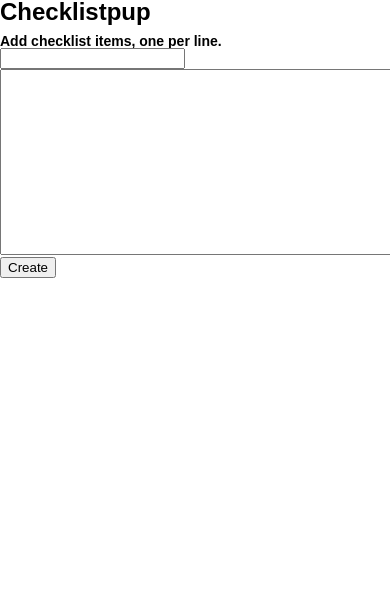
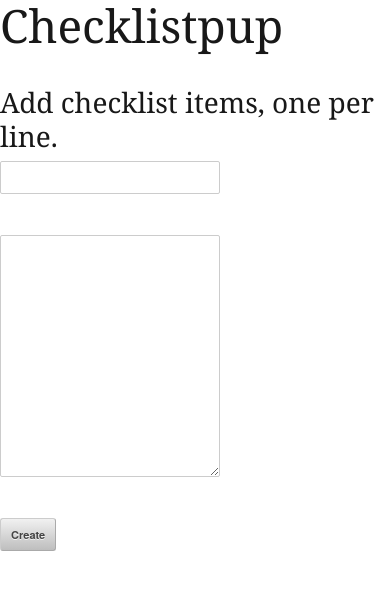
Before and after one commit to barrel/Checklistpup, a CodeIgniter app: page / in a window 390 px wide; the page is wider, and only the part inside the window is pictured. Shown: the top 590 px of that part. Run offline with CodeIgniter, Linux system fonts and the light colour scheme; data that the repository does not hold is empty; some libraries are stand-ins or nearby versions.

Commit message:
Adding skeleton.

```diff
--- a/application/views/layouts/main.tpl.php
+++ b/application/views/layouts/main.tpl.php
@@ -13,6 +13,9 @@
 
 	<link type="text/css" rel="stylesheet" href="<?= site_url('/public/ss/reset.css'); ?>" />
 	<link type="text/css" rel="stylesheet" href="<?= site_url('/public/ss/main.css'); ?>" />
+	<link rel="stylesheet" href="<?= site_url('/public/ss/base.css'); ?>">
+	<link rel="stylesheet" href="<?= site_url('/public/ss/skeleton.css'); ?>">
+	<link rel="stylesheet" href="<?= site_url('/public/ss/layout.css'); ?>">
 
 	<link rel="shortcut icon" href="<?= site_url('/public/favicon.ico'); ?>" />
 
--- /dev/null
+++ b/public/ss/base.css
@@ -0,0 +1,267 @@
+/*
+* Skeleton V1.2
+* Copyright 2011, Dave Gamache
+* www.getskeleton.com
+* Free to use under the MIT license.
+* http://www.opensource.org/licenses/mit-license.php
+* 6/20/2012
+*/
+
+
+/* Table of Content
+==================================================
+	#Reset & Basics
+	#Basic Styles
+	#Site Styles
+	#Typography
+	#Links
+	#Lists
+	#Images
+	#Buttons
+	#Forms
+	#Misc */
+
+
+/* #Reset & Basics (Inspired by E. Meyers)
+================================================== */
+	html, body, div, span, applet, object, iframe, h1, h2, h3, h4, h5, h6, p, blockquote, pre, a, abbr, acronym, address, big, cite, code, del, dfn, em, img, ins, kbd, q, s, samp, small, strike, strong, sub, sup, tt, var, b, u, i, center, dl, dt, dd, ol, ul, li, fieldset, form, label, legend, table, caption, tbody, tfoot, thead, tr, th, td, article, aside, canvas, details, embed, figure, figcaption, footer, header, hgroup, menu, nav, output, ruby, section, summary, time, mark, audio, video {
+		margin: 0;
+		padding: 0;
+		border: 0;
+		font-size: 100%;
+		font: inherit;
+		vertical-align: baseline; }
+	article, aside, details, figcaption, figure, footer, header, hgroup, menu, nav, section {
+		display: block; }
+	body {
+		line-height: 1; }
+	ol, ul {
+		list-style: none; }
+	blockquote, q {
+		quotes: none; }
+	blockquote:before, blockquote:after,
+	q:before, q:after {
+		content: '';
+		content: none; }
+	table {
+		border-collapse: collapse;
+		border-spacing: 0; }
+
+
+/* #Basic Styles
+================================================== */
+	body {
+		background: #fff;
+		font: 14px/21px "HelveticaNeue", "Helvetica Neue", Helvetica, Arial, sans-serif;
+		color: #444;
+		-webkit-font-smoothing: antialiased; /* Fix for webkit rendering */
+		-webkit-text-size-adjust: 100%;
+ }
+
+
+/* #Typography
+================================================== */
+	h1, h2, h3, h4, h5, h6 {
+		color: #181818;
+		font-family: "Georgia", "Times New Roman", serif;
+		font-weight: normal; }
+	h1 a, h2 a, h3 a, h4 a, h5 a, h6 a { font-weight: inherit; }
+	h1 { font-size: 46px; line-height: 50px; margin-bottom: 14px;}
+	h2 { font-size: 35px; line-height: 40px; margin-bottom: 10px; }
+	h3 { font-size: 28px; line-height: 34px; margin-bottom: 8px; }
+	h4 { font-size: 21px; line-height: 30px; margin-bottom: 4px; }
+	h5 { font-size: 17px; line-height: 24px; }
+	h6 { font-size: 14px; line-height: 21px; }
+	.subheader { color: #777; }
+
+	p { margin: 0 0 20px 0; }
+	p img { margin: 0; }
+	p.lead { font-size: 21px; line-height: 27px; color: #777;  }
+
+	em { font-style: italic; }
+	strong { font-weight: bold; color: #333; }
+	small { font-size: 80%; }
+
+/*	Blockquotes  */
+	blockquote, blockquote p { font-size: 17px; line-height: 24px; color: #777; font-style: italic; }
+	blockquote { margin: 0 0 20px; padding: 9px 20px 0 19px; border-left: 1px solid #ddd; }
+	blockquote cite { display: block; font-size: 12px; color: #555; }
+	blockquote cite:before { content: "\2014 \0020"; }
+	blockquote cite a, blockquote cite a:visited, blockquote cite a:visited { color: #555; }
+
+	hr { border: solid #ddd; border-width: 1px 0 0; clear: both; margin: 10px 0 30px; height: 0; }
+
+
+/* #Links
+================================================== */
+	a, a:visited { color: #333; text-decoration: underline; outline: 0; }
+	a:hover, a:focus { color: #000; }
+	p a, p a:visited { line-height: inherit; }
+
+
+/* #Lists
+================================================== */
+	ul, ol { margin-bottom: 20px; }
+	ul { list-style: none outside; }
+	ol { list-style: decimal; }
+	ol, ul.square, ul.circle, ul.disc { margin-left: 30px; }
+	ul.square { list-style: square outside; }
+	ul.circle { list-style: circle outside; }
+	ul.disc { list-style: disc outside; }
+	ul ul, ul ol,
+	ol ol, ol ul { margin: 4px 0 5px 30px; font-size: 90%;  }
+	ul ul li, ul ol li,
+	ol ol li, ol ul li { margin-bottom: 6px; }
+	li { line-height: 18px; margin-bottom: 12px; }
+	ul.large li { line-height: 21px; }
+	li p { line-height: 21px; }
+
+/* #Images
+================================================== */
+
+	img.scale-with-grid {
+		max-width: 100%;
+		height: auto; }
+
+
+/* #Buttons
+================================================== */
+
+	.button,
+	button,
+	input[type="submit"],
+	input[type="reset"],
+	input[type="button"] {
+		background: #eee; /* Old browsers */
+		background: #eee -moz-linear-gradient(top, rgba(255,255,255,.2) 0%, rgba(0,0,0,.2) 100%); /* FF3.6+ */
+		background: #eee -webkit-gradient(linear, left top, left bottom, color-stop(0%,rgba(255,255,255,.2)), color-stop(100%,rgba(0,0,0,.2))); /* Chrome,Safari4+ */
+		background: #eee -webkit-linear-gradient(top, rgba(255,255,255,.2) 0%,rgba(0,0,0,.2) 100%); /* Chrome10+,Safari5.1+ */
+		background: #eee -o-linear-gradient(top, rgba(255,255,255,.2) 0%,rgba(0,0,0,.2) 100%); /* Opera11.10+ */
+		background: #eee -ms-linear-gradient(top, rgba(255,255,255,.2) 0%,rgba(0,0,0,.2) 100%); /* IE10+ */
+		background: #eee linear-gradient(top, rgba(255,255,255,.2) 0%,rgba(0,0,0,.2) 100%); /* W3C */
+	  border: 1px solid #aaa;
+	  border-top: 1px solid #ccc;
+	  border-left: 1px solid #ccc;
+	  -moz-border-radius: 3px;
+	  -webkit-border-radius: 3px;
+	  border-radius: 3px;
+	  color: #444;
+	  display: inline-block;
+	  font-size: 11px;
+	  font-weight: bold;
+	  text-decoration: none;
+	  text-shadow: 0 1px rgba(255, 255, 255, .75);
+	  cursor: pointer;
+	  margin-bottom: 20px;
+	  line-height: normal;
+	  padding: 8px 10px;
+	  font-family: "HelveticaNeue", "Helvetica Neue", Helvetica, Arial, sans-serif; }
+
+	.button:hover,
+	button:hover,
+	input[type="submit"]:hover,
+	input[type="reset"]:hover,
+	input[type="button"]:hover {
+		color: #222;
+		background: #ddd; /* Old browsers */
+		background: #ddd -moz-linear-gradient(top, rgba(255,255,255,.3) 0%, rgba(0,0,0,.3) 100%); /* FF3.6+ */
+		background: #ddd -webkit-gradient(linear, left top, left bottom, color-stop(0%,rgba(255,255,255,.3)), color-stop(100%,rgba(0,0,0,.3))); /* Chrome,Safari4+ */
+		background: #ddd -webkit-linear-gradient(top, rgba(255,255,255,.3) 0%,rgba(0,0,0,.3) 100%); /* Chrome10+,Safari5.1+ */
+		background: #ddd -o-linear-gradient(top, rgba(255,255,255,.3) 0%,rgba(0,0,0,.3) 100%); /* Opera11.10+ */
+		background: #ddd -ms-linear-gradient(top, rgba(255,255,255,.3) 0%,rgba(0,0,0,.3) 100%); /* IE10+ */
+		background: #ddd linear-gradient(top, rgba(255,255,255,.3) 0%,rgba(0,0,0,.3) 100%); /* W3C */
+	  border: 1px solid #888;
+	  border-top: 1px solid #aaa;
+	  border-left: 1px solid #aaa; }
+
+	.button:active,
+	button:active,
+	input[type="submit"]:active,
+	input[type="reset"]:active,
+	input[type="button"]:active {
+		border: 1px solid #666;
+		background: #ccc; /* Old browsers */
+		background: #ccc -moz-linear-gradient(top, rgba(255,255,255,.35) 0%, rgba(10,10,10,.4) 100%); /* FF3.6+ */
+		background: #ccc -webkit-gradient(linear, left top, left bottom, color-stop(0%,rgba(255,255,255,.35)), color-stop(100%,rgba(10,10,10,.4))); /* Chrome,Safari4+ */
+		background: #ccc -webkit-linear-gradient(top, rgba(255,255,255,.35) 0%,rgba(10,10,10,.4) 100%); /* Chrome10+,Safari5.1+ */
+		background: #ccc -o-linear-gradient(top, rgba(255,255,255,.35) 0%,rgba(10,10,10,.4) 100%); /* Opera11.10+ */
+		background: #ccc -ms-linear-gradient(top, rgba(255,255,255,.35) 0%,rgba(10,10,10,.4) 100%); /* IE10+ */
+		background: #ccc linear-gradient(top, rgba(255,255,255,.35) 0%,rgba(10,10,10,.4) 100%); /* W3C */ }
+
+	.button.full-width,
+	button.full-width,
+	input[type="submit"].full-width,
+	input[type="reset"].full-width,
+	input[type="button"].full-width {
+		width: 100%;
+		padding-left: 0 !important;
+		padding-right: 0 !important;
+		text-align: center; }
+
+	/* Fix for odd Mozilla border & padding issues */
+	button::-moz-focus-inner,
+	input::-moz-focus-inner {
+    border: 0;
+    padding: 0;
+	}
+
+
+/* #Forms
+================================================== */
+
+	form {
+		margin-bottom: 20px; }
+	fieldset {
+		margin-bottom: 20px; }
+	input[type="text"],
+	input[type="password"],
+	input[type="email"],
+	textarea,
+	select {
+		border: 1px solid #ccc;
+		padding: 6px 4px;
+		outline: none;
+		-moz-border-radius: 2px;
+		-webkit-border-radius: 2px;
+		border-radius: 2px;
+		font: 13px "HelveticaNeue", "Helvetica Neue", Helvetica, Arial, sans-serif;
+		color: #777;
+		margin: 0;
+		width: 210px;
+		max-width: 100%;
+		display: block;
+		margin-bottom: 20px;
+		background: #fff; }
+	select {
+		padding: 0; }
+	input[type="text"]:focus,
+	input[type="password"]:focus,
+	input[type="email"]:focus,
+	textarea:focus {
+		border: 1px solid #aaa;
+ 		color: #444;
+ 		-moz-box-shadow: 0 0 3px rgba(0,0,0,.2);
+		-webkit-box-shadow: 0 0 3px rgba(0,0,0,.2);
+		box-shadow:  0 0 3px rgba(0,0,0,.2); }
+	textarea {
+		min-height: 60px; }
+	label,
+	legend {
+		display: block;
+		font-weight: bold;
+		font-size: 13px;  }
+	select {
+		width: 220px; }
+	input[type="checkbox"] {
+		display: inline; }
+	label span,
+	legend span {
+		font-weight: normal;
+		font-size: 13px;
+		color: #444; }
+
+/* #Misc
+================================================== */
+	.remove-bottom { margin-bottom: 0 !important; }
+	.half-bottom { margin-bottom: 10px !important; }
+	.add-bottom { margin-bottom: 20px !important; }
--- /dev/null
+++ b/public/ss/skeleton.css
@@ -0,0 +1,242 @@
+/*
+* Skeleton V1.2
+* Copyright 2011, Dave Gamache
+* www.getskeleton.com
+* Free to use under the MIT license.
+* http://www.opensource.org/licenses/mit-license.php
+* 6/20/2012
+*/
+
+
+/* Table of Contents
+==================================================
+    #Base 960 Grid
+    #Tablet (Portrait)
+    #Mobile (Portrait)
+    #Mobile (Landscape)
+    #Clearing */
+
+
+
+/* #Base 960 Grid
+================================================== */
+
+    .container                                  { position: relative; width: 960px; margin: 0 auto; padding: 0; }
+    .container .column,
+    .container .columns                         { float: left; display: inline; margin-left: 10px; margin-right: 10px; }
+    .row                                        { margin-bottom: 20px; }
+
+    /* Nested Column Classes */
+    .column.alpha, .columns.alpha               { margin-left: 0; }
+    .column.omega, .columns.omega               { margin-right: 0; }
+
+    /* Base Grid */
+    .container .one.column,
+    .container .one.columns                     { width: 40px;  }
+    .container .two.columns                     { width: 100px; }
+    .container .three.columns                   { width: 160px; }
+    .container .four.columns                    { width: 220px; }
+    .container .five.columns                    { width: 280px; }
+    .container .six.columns                     { width: 340px; }
+    .container .seven.columns                   { width: 400px; }
+    .container .eight.columns                   { width: 460px; }
+    .container .nine.columns                    { width: 520px; }
+    .container .ten.columns                     { width: 580px; }
+    .container .eleven.columns                  { width: 640px; }
+    .container .twelve.columns                  { width: 700px; }
+    .container .thirteen.columns                { width: 760px; }
+    .container .fourteen.columns                { width: 820px; }
+    .container .fifteen.columns                 { width: 880px; }
+    .container .sixteen.columns                 { width: 940px; }
+
+    .container .one-third.column                { width: 300px; }
+    .container .two-thirds.column               { width: 620px; }
+
+    /* Offsets */
+    .container .offset-by-one                   { padding-left: 60px;  }
+    .container .offset-by-two                   { padding-left: 120px; }
+    .container .offset-by-three                 { padding-left: 180px; }
+    .container .offset-by-four                  { padding-left: 240px; }
+    .container .offset-by-five                  { padding-left: 300px; }
+    .container .offset-by-six                   { padding-left: 360px; }
+    .container .offset-by-seven                 { padding-left: 420px; }
+    .container .offset-by-eight                 { padding-left: 480px; }
+    .container .offset-by-nine                  { padding-left: 540px; }
+    .container .offset-by-ten                   { padding-left: 600px; }
+    .container .offset-by-eleven                { padding-left: 660px; }
+    .container .offset-by-twelve                { padding-left: 720px; }
+    .container .offset-by-thirteen              { padding-left: 780px; }
+    .container .offset-by-fourteen              { padding-left: 840px; }
+    .container .offset-by-fifteen               { padding-left: 900px; }
+
+
+
+/* #Tablet (Portrait)
+================================================== */
+
+    /* Note: Design for a width of 768px */
+
+    @media only screen and (min-width: 768px) and (max-width: 959px) {
+        .container                                  { width: 768px; }
+        .container .column,
+        .container .columns                         { margin-left: 10px; margin-right: 10px;  }
+        .column.alpha, .columns.alpha               { margin-left: 0; margin-right: 10px; }
+        .column.omega, .columns.omega               { margin-right: 0; margin-left: 10px; }
+        .alpha.omega                                { margin-left: 0; margin-right: 0; }
+
+        .container .one.column,
+        .container .one.columns                     { width: 28px; }
+        .container .two.columns                     { width: 76px; }
+        .container .three.columns                   { width: 124px; }
+        .container .four.columns                    { width: 172px; }
+        .container .five.columns                    { width: 220px; }
+        .container .six.columns                     { width: 268px; }
+        .container .seven.columns                   { width: 316px; }
+        .container .eight.columns                   { width: 364px; }
+        .container .nine.columns                    { width: 412px; }
+        .container .ten.columns                     { width: 460px; }
+        .container .eleven.columns                  { width: 508px; }
+        .container .twelve.columns                  { width: 556px; }
+        .container .thirteen.columns                { width: 604px; }
+        .container .fourteen.columns                { width: 652px; }
+        .container .fifteen.columns                 { width: 700px; }
+        .container .sixteen.columns                 { width: 748px; }
+
+        .container .one-third.column                { width: 236px; }
+        .container .two-thirds.column               { width: 492px; }
+
+        /* Offsets */
+        .container .offset-by-one                   { padding-left: 48px; }
+        .container .offset-by-two                   { padding-left: 96px; }
+        .container .offset-by-three                 { padding-left: 144px; }
+        .container .offset-by-four                  { padding-left: 192px; }
+        .container .offset-by-five                  { padding-left: 240px; }
+        .container .offset-by-six                   { padding-left: 288px; }
+        .container .offset-by-seven                 { padding-left: 336px; }
+        .container .offset-by-eight                 { padding-left: 384px; }
+        .container .offset-by-nine                  { padding-left: 432px; }
+        .container .offset-by-ten                   { padding-left: 480px; }
+        .container .offset-by-eleven                { padding-left: 528px; }
+        .container .offset-by-twelve                { padding-left: 576px; }
+        .container .offset-by-thirteen              { padding-left: 624px; }
+        .container .offset-by-fourteen              { padding-left: 672px; }
+        .container .offset-by-fifteen               { padding-left: 720px; }
+    }
+
+
+/*  #Mobile (Portrait)
+================================================== */
+
+    /* Note: Design for a width of 320px */
+
+    @media only screen and (max-width: 767px) {
+        .container { width: 300px; }
+        .container .columns,
+        .container .column { margin: 0; }
+
+        .container .one.column,
+        .container .one.columns,
+        .container .two.columns,
+        .container .three.columns,
+        .container .four.columns,
+        .container .five.columns,
+        .container .six.columns,
+        .container .seven.columns,
+        .container .eight.columns,
+        .container .nine.columns,
+        .container .ten.columns,
+        .container .eleven.columns,
+        .container .twelve.columns,
+        .container .thirteen.columns,
+        .container .fourteen.columns,
+        .container .fifteen.columns,
+        .container .sixteen.columns,
+        .container .one-third.column,
+        .container .two-thirds.column  { width: 300px; }
+
+        /* Offsets */
+        .container .offset-by-one,
+        .container .offset-by-two,
+        .container .offset-by-three,
+        .container .offset-by-four,
+        .container .offset-by-five,
+        .container .offset-by-six,
+        .container .offset-by-seven,
+        .container .offset-by-eight,
+        .container .offset-by-nine,
+        .container .offset-by-ten,
+        .container .offset-by-eleven,
+        .container .offset-by-twelve,
+        .container .offset-by-thirteen,
+        .container .offset-by-fourteen,
+        .container .offset-by-fifteen { padding-left: 0; }
+
+    }
+
+
+/* #Mobile (Landscape)
+================================================== */
+
+    /* Note: Design for a width of 480px */
+
+    @media only screen and (min-width: 480px) and (max-width: 767px) {
+        .container { width: 420px; }
+        .container .columns,
+        .container .column { margin: 0; }
+
+        .container .one.column,
+        .container .one.columns,
+        .container .two.columns,
+        .container .three.columns,
+        .container .four.columns,
+        .container .five.columns,
+        .container .six.columns,
+        .container .seven.columns,
+        .container .eight.columns,
+        .container .nine.columns,
+        .container .ten.columns,
+        .container .eleven.columns,
+        .container .twelve.columns,
+        .container .thirteen.columns,
+        .container .fourteen.columns,
+        .container .fifteen.columns,
+        .container .sixteen.columns,
+        .container .one-third.column,
+        .container .two-thirds.column { width: 420px; }
+    }
+
+
+/* #Clearing
+================================================== */
+
+    /* Self Clearing Goodness */
+    .container:after { content: "\0020"; display: block; height: 0; clear: both; visibility: hidden; }
+
+    /* Use clearfix class on parent to clear nested columns,
+    or wrap each row of columns in a <div class="row"> */
+    .clearfix:before,
+    .clearfix:after,
+    .row:before,
+    .row:after {
+      content: '\0020';
+      display: block;
+      overflow: hidden;
+      visibility: hidden;
+      width: 0;
+      height: 0; }
+    .row:after,
+    .clearfix:after {
+      clear: both; }
+    .row,
+    .clearfix {
+      zoom: 1; }
+
+    /* You can also use a <br class="clear" /> to clear columns */
+    .clear {
+      clear: both;
+      display: block;
+      overflow: hidden;
+      visibility: hidden;
+      width: 0;
+      height: 0;
+    }
```
Also changed, not shown: public/ss/layout.css (added, +58 -0 lines).
